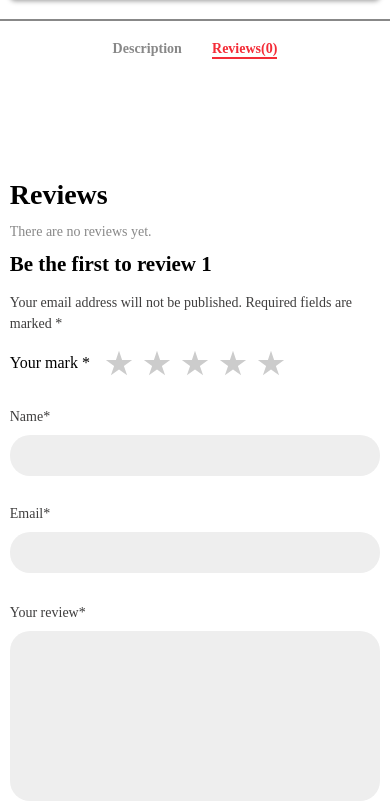
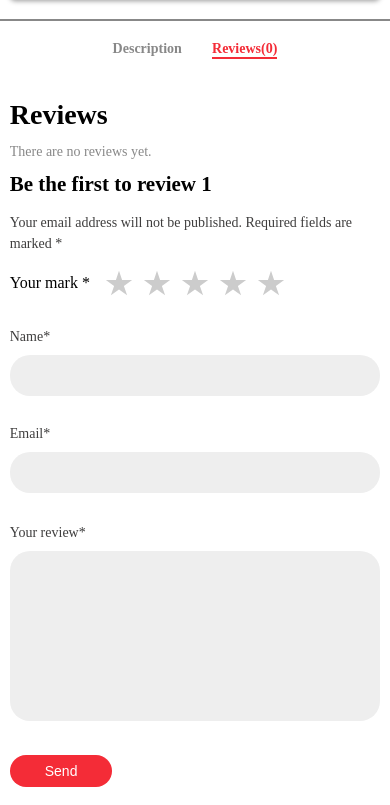
Before and after one commit to nodirbek6903/bnp_fabric, a React (Create React App) app: page /product/1 in a window 390 px wide. Shown: the part 807-1612 px from the top of the page. Built offline with nearby package versions, Linux system fonts and the light colour scheme.

Commit message:
margin delete

```diff
--- a/src/components/ProductDetails/ProductDetails.css
+++ b/src/components/ProductDetails/ProductDetails.css
@@ -366,6 +366,9 @@ hr{
   }
 }
 @media screen and (max-width: 400px) {
+  .review-card,.description-card{
+    margin-top: 20px;
+  }
   .descr-review .span-item,
   .reviews-text,.feedback-text,
   .feedback-card div label,.feedback-btn{
```
